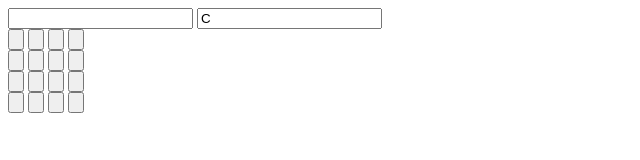
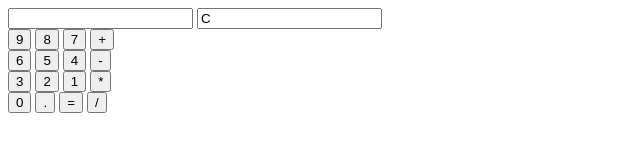
Before and after one commit to Gilpac/Calculadora, a plain HTML site: page index.html in a window 1280 px wide. Shown: the whole page, without its empty margins (0-640 px from the left). Drawn offline with Linux system fonts and the light colour scheme.

Commit message:
Acabei de terminar de construir a forma visual da minha calculadora sem usar o css

```diff
--- a/index.html
+++ b/index.html
@@ -9,28 +9,28 @@
 <body>
     <div class="main">
         <form action="" name="calculadora">
-            <input type="text" class="text maincolor" name="text1" value="" desabled>
-            <input type="text" class="text maincolor" name="text2" value="C" onclick="location.reload()"><br>
+            <input type="text" class="texto-cor" name="text1" value="" desabled>
+            <input type="text" class="texto-cor" name="text2" value="C" onclick="location.reload()"><br>
 
-            <input type="button" class="num maincolor" name="" value="" onclick="displaynum(.value)">
-            <input type="button" class="" name="" value="" onclick="displaynum(.value)">
-            <input type="button" class="" name="" value="" onclick="displaynum(.value)">
-            <input type="button" class="" name="" value="" onclick="displaynum(.value)"><br>
+            <input type="button" class="num-color" name="btn9" value="9" onclick="displaynum(btn9.value)">
+            <input type="button" class="num-color" name="btn8" value="8" onclick="displaynum(btn8.value)">
+            <input type="button" class="num-color" name="btn7" value="7" onclick="displaynum(btn7.value)">
+            <input type="button" class="num-azul" name="addbtn" value="+" onclick="displaynum(addbtn.value)"><br>
 
-            <input type="button" class="" name="" value="" onclick="displaynum(.value)">
-            <input type="button" class="" name="" value="" onclick="displaynum(.value)">
-            <input type="button" class="" name="" value="" onclick="displaynum(.value)">
-            <input type="button" class="" name="" value="" onclick="displaynum(.value)"><br>
+            <input type="button" class="num-color" name="btn6" value="6" onclick="displaynum(btn6.value)">
+            <input type="button" class="num-color" name="btn5" value="5" onclick="displaynum(btn5.value)">
+            <input type="button" class="num-color" name="btn4" value="4" onclick="displaynum(btn4.value)">
+            <input type="button" class="num-color" name="subbtn" value="-" onclick="displaynum(subbtn.value)"><br>
 
-            <input type="button" class="" name="" value="" onclick="displaynum(.value)">
-            <input type="button" class="" name="" value="" onclick="displaynum(.value)">
-            <input type="button" class="" name="" value="" onclick="displaynum(.value)">
-            <input type="button" class="" name="" value="" onclick="displaynum(.value)"><br>
+            <input type="button" class="num-color" name="btn3" value="3" onclick="displaynum(btn3.value)">
+            <input type="button" class="num-color" name="btn2" value="2" onclick="displaynum(btn2.value)">
+            <input type="button" class="num-color" name="btn1" value="1" onclick="displaynum(btn1.value)">
+            <input type="button" class="num-color" name="mbtn" value="*" onclick="displaynum(mbtn.value)"><br>
 
-            <input type="button" class="" name="" value="" onclick="displaynum(.value)">
-            <input type="button" class="" name="" value="" onclick="displaynum(.value)">
-            <input type="button" class="" name="" value="" onclick="displaynum(.value)">
-            <input type="button" class="" name="" value="" onclick="displaynum(.value)"><br>
+            <input type="button" class="num-color" name="btn0" value="0" onclick="displaynum(btn0.value)">
+            <input type="button" class="num-color" name="btnponto" value="." onclick="displaynum(btnponto.value)">
+            <input type="button" class="num-color" name="igualbtn" value="=" onclick="displaynum(igualbtn.value)">
+            <input type="button" class="num-color" name="divbtn" value="/" onclick="displaynum(divbtn.value)"><br>
 
 
 
```
